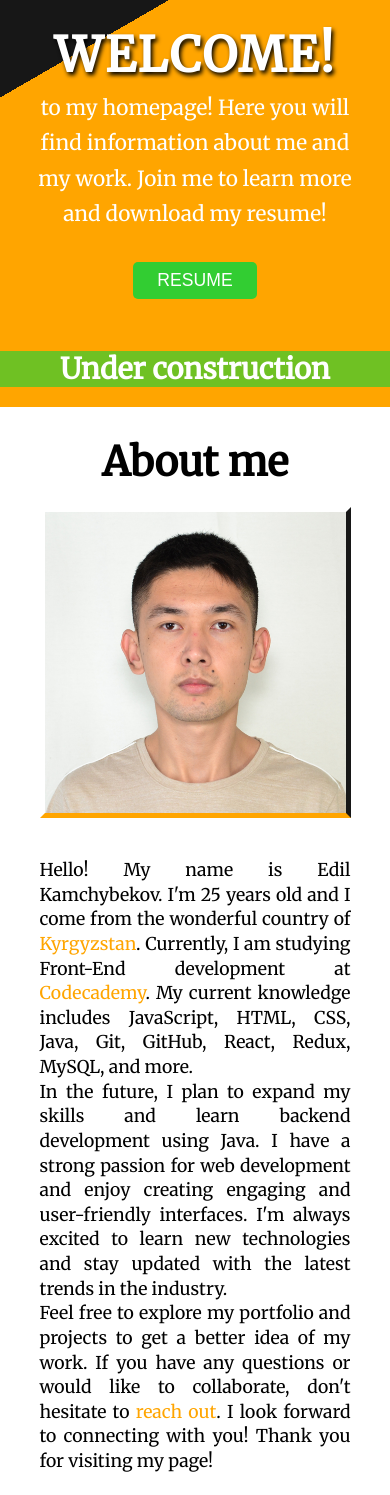
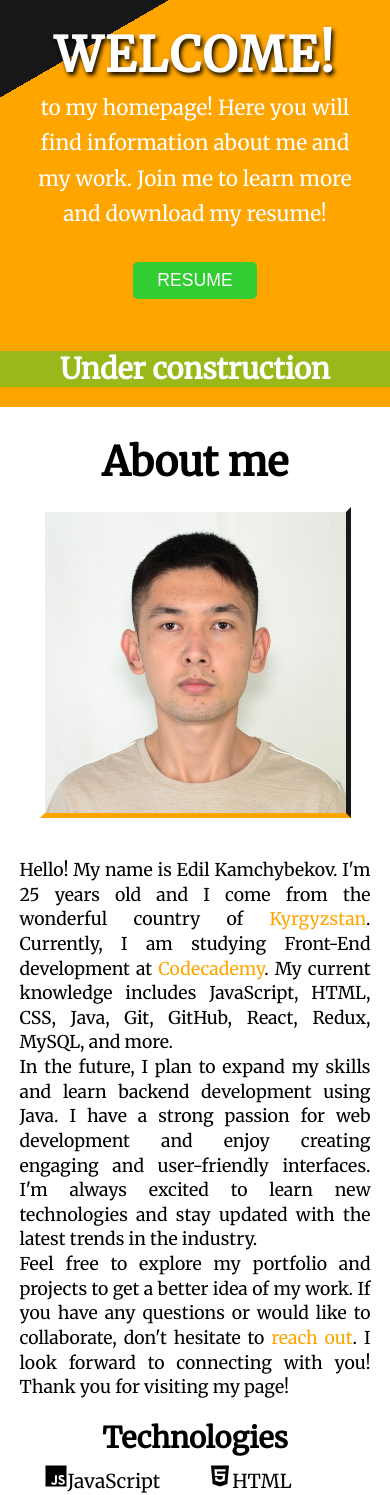
Before and after one commit to edilk/portfolio, a React (Create React App) app: page / in a window 390 px wide. Shown: the part 437-1932 px from the top of the page. Built offline with nearby package versions, Linux system fonts and the light colour scheme.

Commit message:
Skills replacement is fixed

```diff
--- a/src/components/about/about.css
+++ b/src/components/about/about.css
@@ -102,6 +102,17 @@ h3 {
     font-size: 1.2rem;
 }
 
+@media (max-width: 425px) {
+    .about-text {
+        padding: 20px 0 20px 0;
+    }
+
+    .skills ul {
+        padding: 0;
+    }
+
+}
+
 @media (max-width: 768px) {
 
     .about {
--- a/src/components/footer/footer.css
+++ b/src/components/footer/footer.css
@@ -53,7 +53,7 @@ footer a:hover {
     width: 100%;
     text-align: center;
     bottom: 20px;
-    background-color: rgba(50, 205, 50, 0.7);
+    background-color: rgba(50, 205, 50, 0.5);
     color: #fff;
     z-index: 5;
 
```
